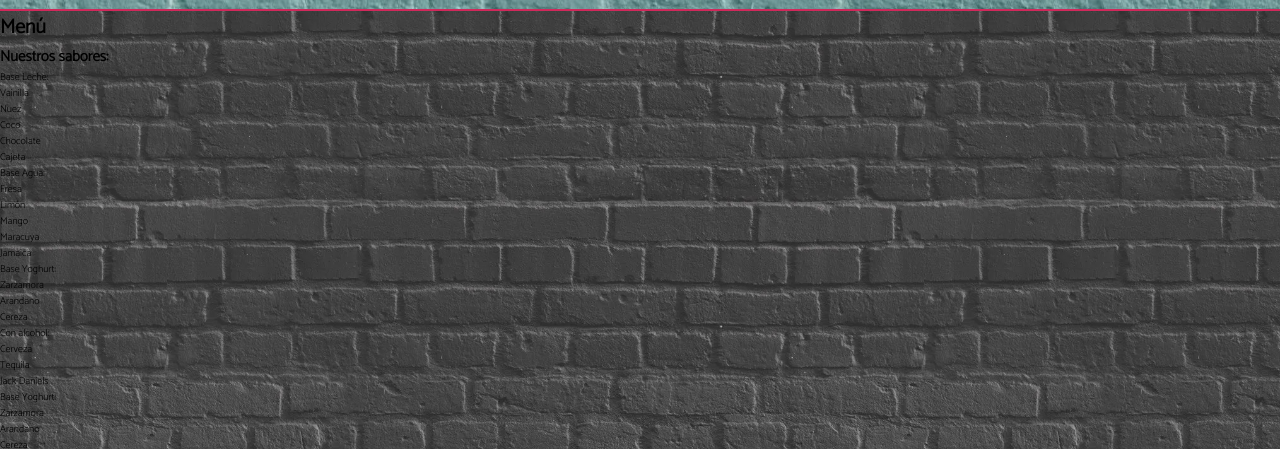
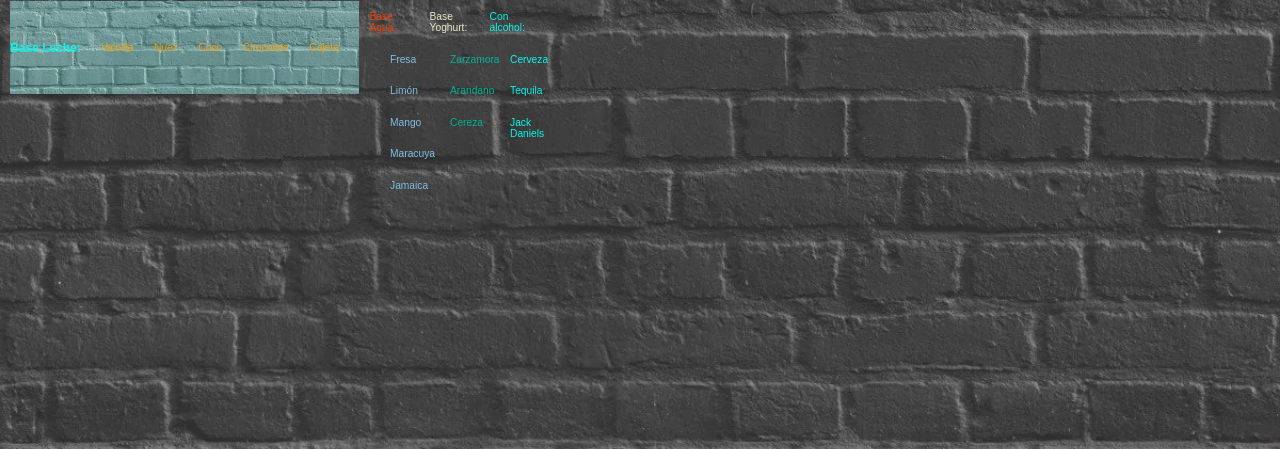
Before and after one commit to ferbarra11/proyecto_helados, a plain HTML site: page files/menu.html in a window 1280 px wide. Shown: the part 147-596 px from the top of the page. Drawn offline with Linux system fonts and the light colour scheme.

Commit message:
Modificada lista de sabores

```diff
--- a/css/style.css
+++ b/css/style.css
@@ -393,3 +393,108 @@ main {
     list-style-type: none;
  }
 }
+
+
+/* ESTILOS PARA SABORES */
+
+.contain-sabores {
+    max-width: 1200px;
+    max-height: 0 auto;
+    align-items:center ;
+
+}
+
+.contain-sabores .contain-sabores__encabezado {
+    display: inline;
+    max-width: fit-content;
+    align-items: center;
+    color:#ffeffe;
+
+}
+
+.encabezado__menu h1 {
+
+}
+
+.encabezado__sabores {
+
+}
+
+.lista__sabores ul {
+    /* color:#03f7ebff ; */
+}
+
+.bases #leche{
+    color:#03f7ebff;
+    align-items:center;
+}
+
+.bases #agua{
+    color:rgb(247, 60, 3) ;
+}
+
+.bases #yogurt{
+    color:rgb(235, 229, 194) ;
+}
+
+.bases #alcohol{
+    color:#03f7ebff ;
+}
+
+
+
+.bases .bases__leche {
+    align-items:center;
+}
+
+.bases__leche {
+    display:flex;
+    align-items:center;
+    /* justify-content: space-around; */
+    padding: 2rem 0;
+    /* border-bottom: 2px solid rgb(208, 41, 91); */
+    background-image: url(../img/aquabricks.jpg);
+    background-size: cover;
+    /* max-width:66px;
+    min-height: auto; */
+    /* display:inline-block;
+    box-sizing:content-box;
+ */
+
+}
+
+.leche__lista li{
+    display:inline-block;
+    flex-direction:column;
+    color: #f49f0a;
+}
+
+.bases__agua {
+    color:#00b295ff;
+    max-width:60px;
+    max-height: 75px;
+}
+
+.agua__lista li{
+    display:inline-flex;
+    flex-direction:column;
+    color: #7fbee1;
+}
+
+.bases__yogurt {
+    color:#73956fff ;
+    max-width:60px;
+    max-height: 75px;
+}
+.yogurt__lista {
+    color:#00b295ff;
+}
+.bases__alcohol {
+    color: #95d7aeff;
+    max-width:60px;
+    max-height: 75px;
+
+}
+.alcohol__lista {
+    color:#00b295ff;
+}
--- a/files/menu.html
+++ b/files/menu.html
@@ -4,7 +4,7 @@
     <meta charset="UTF-8">
     <meta http-equiv="X-UA-Compatible" content="IE=edge">
     <meta name="viewport" content="width=device-width, initial-scale=1.0">
-    <link rel="stylesheet" href="../css/style1.css" rel="shortcut icon" href="../img/logoCono.png">
+    <link rel="stylesheet" href="../css/style.css" rel="shortcut icon" href="../img/logoCono.png">
     <title>Provi | Sabores</title>
 </head>
 <body>
@@ -13,7 +13,6 @@
             <img class="logo__img" src="../img/Logo1.png" alt="logotipo es un cono de helado">
         </picture>
         <!-- <a href="./index.html">
-
         </a>    -->
         <nav class="header__navigation">
             <ul class="menu">
@@ -35,47 +34,48 @@
             </ul>
         </nav>
     </header>
-    <main class="cajita2">
-        <div class="cajita2__img">
-            <h1>Menú</h1>
+    <main class="contain-sabores">
+        <div class="contain-sabores__encabezado">
+            <h1 class="encabezado__menu">Menú</h1>
+            <h2 class="encabezado__sabores">Nuestros sabores:</h2>
         </div>
-        <h2>Nuestros sabores:</h2>
-            <ul class="flaves">
-                <li class="cajita1">Base Leche:</li>
-                    <ul class="cajita2">
+        <section class="lista-sabores">
+            <ul class="bases">
+                <li id="leche" class="bases__leche">
+                    <h3>Base Leche:</h3>
+                    <ul class="leche__lista">
                         <li>Vainilla</li>
                         <li>Nuez</li>
                         <li>Coco</li>
                         <li>Chocolate</li>
                         <li>Cajeta</li>
                     </ul>
-                <li class="cajita1">Base Agua:</li>
-                    <ul class="cajita2">
+                </li>
+                <li id="agua"  class="bases__agua">Base Agua:
+                    <ul class="agua__lista">
                         <li>Fresa</li>
                         <li>Limón</li>
                         <li>Mango</li>
                         <li>Maracuya</li>
                         <li>Jamaica</li>
                     </ul>
-                <li class="cajita1">Base Yoghurt:</li>
-                    <ul class="cajita2">
+                </li>
+                <li id="yogurt"  class="bases__yogurt">Base Yoghurt:
+                    <ul class="yogurt__lista">
                         <li>Zarzamora</li>
                         <li>Arandano</li>
                         <li>Cereza</li>
                     </ul>
-                <li class="cajita1">Con alcohol:</li>
-                    <ul class="cajita2">
+                </li>
+                <li id="alcohol"  class="bases__alcohol">Con alcohol:
+                    <ul class="alcohol__listas">
                         <li>Cerveza</li>
                         <li>Tequila</li>
                         <li>Jack Daniels</li>
                     </ul>
-                <li class="cajita1">Base Yoghurt:</li>
-                    <ul class="cajita2">
-                        <li>Zarzamora</li>
-                        <li>Arandano</li>
-                        <li>Cereza</li>
-                    </ul>
+                </li>
             </ul>
+        </section>
     </main>
     <footer>
         <div class="contenedor">
```
Also changed, not shown: css/style1.css (+9 -0 lines).
